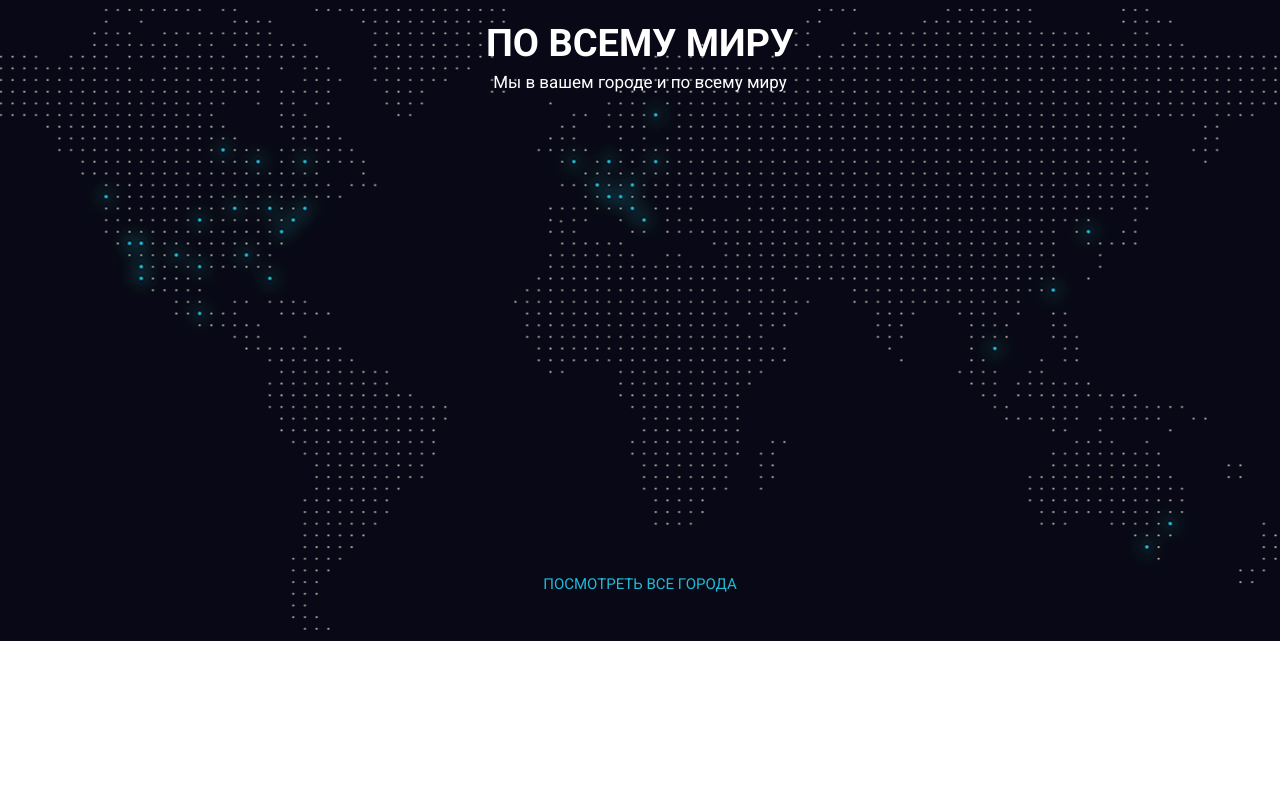
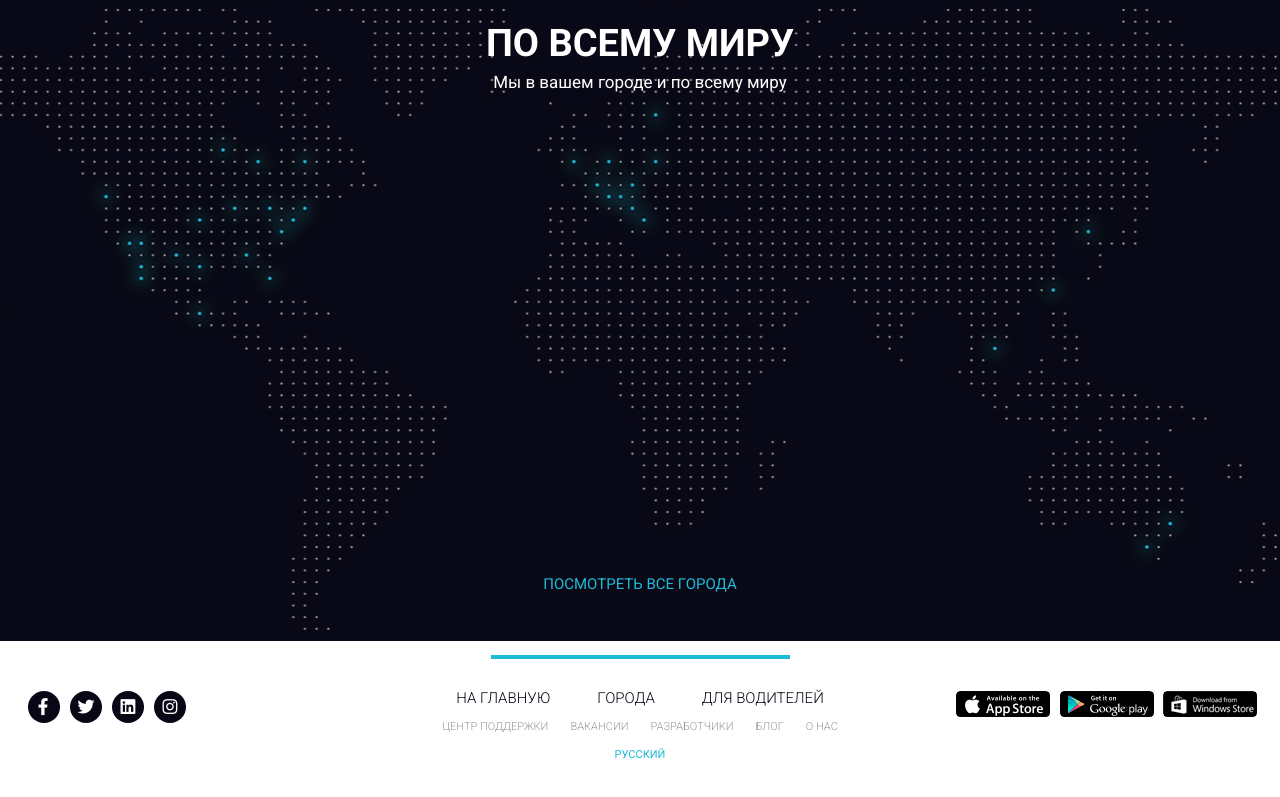
Before and after one commit to m1neil/Uber, a plain HTML site: page src/index.html in a window 1280 px wide. Shown: the part 4513-5310 px from the top of the page. Before the commit the page ends 5154 px from the top, so only its background shows below. Drawn offline with Linux system fonts and the light colour scheme.

Commit message:
last section done

```diff
--- /dev/null
+++ b/src/css/icon_fonts.css
@@ -0,0 +1,39 @@
+@font-face {
+  font-family: 'icomoon';
+  src:  url('../fonts/icomoon.eot?86fcp3');
+  src:  url('../fonts/icomoon.eot?86fcp3#iefix') format('embedded-opentype'),
+    url('../fonts/icomoon.ttf?86fcp3') format('truetype'),
+    url('../fonts/icomoon.woff?86fcp3') format('woff'),
+    url('../fonts/icomoon.svg?86fcp3#icomoon') format('svg');
+  font-weight: normal;
+  font-style: normal;
+  font-display: block;
+}
+
+[class^="icon-"]:before, [class*=" icon-"]:before {
+  /* use !important to prevent issues with browser extensions that change fonts */
+  font-family: 'icomoon' !important;
+  speak: never;
+  font-style: normal;
+  font-weight: normal;
+  font-variant: normal;
+  text-transform: none;
+  line-height: 1;
+
+  /* Better Font Rendering =========== */
+  -webkit-font-smoothing: antialiased;
+  -moz-osx-font-smoothing: grayscale;
+}
+
+.icon-linkedin:before {
+  content: "\e900";
+}
+.icon-instagram:before {
+  content: "\e902";
+}
+.icon-twitter:before {
+  content: "\e903";
+}
+.icon-facebook:before {
+  content: "\e901";
+}
--- a/src/index.html
+++ b/src/index.html
@@ -7,6 +7,7 @@
 	<meta name="viewport" content="width=device-width, initial-scale=1.0">
 	<title>Uber</title>
 	<link href="https://fonts.googleapis.com/css2?family=Roboto:wght@100;300;400;700;900&display=swap" rel="stylesheet">
+	<link rel="stylesheet" href="css/icon_fonts.css">
 	<link rel="stylesheet" href="css/style.css">
 </head>
 
@@ -401,7 +402,49 @@
 			</section>
 		</main>
 		<footer class="footer">
-
+			<div class="footer__line"></div>
+			<div class="footer__row">
+				<div class="footer__column">
+					<div class="footer__socials">
+						<a href="#" class="footer__social"><span class="icon-facebook"></span></a>
+						<a href="#" class="footer__social"><span class="icon-twitter"></span></a>
+						<a href="#" class="footer__social"><span class="icon-linkedin"></span></a>
+						<a href="#" class="footer__social"><span class="icon-instagram"></span></a>
+					</div>
+				</div>
+				<div class="footer__column">
+					<div class="footer__content">
+						<nav class="footer__menu">
+							<ul class="footer__list">
+								<li><a href="#" class="footer__link">на главную</a></li>
+								<li><a href="#" class="footer__link">города</a></li>
+								<li><a href="#" class="footer__link">для водителей</a></li>
+							</ul>
+							<ul class="footer__sublist">
+								<li><a href="#" class="footer__link footer__link_gray">центр поддержки</a></li>
+								<li><a href="#" class="footer__link footer__link_gray">вакансии</a></li>
+								<li><a href="#" class="footer__link footer__link_gray">разработчики</a></li>
+								<li><a href="#" class="footer__link footer__link_gray">блог</a></li>
+								<li><a href="#" class="footer__link footer__link_gray">о нас</a></li>
+							</ul>
+						</nav>
+						<div class="footer__language">русский</div>
+					</div>
+				</div>
+				<div class="footer__column">
+					<div class="footer__stories">
+						<a class="footer__story">
+							<img src="img/footer/appstore.png" alt="Link App Story">
+						</a>
+						<a class="footer__story">
+							<img src="img/footer/google_play.png" alt="Link Google Story">
+						</a>
+						<a class="footer__story">
+							<img src="img/footer/windows_stor.png" alt="Link Windows Story">
+						</a>
+					</div>
+				</div>
+			</div>
 		</footer>
 	</div>
 	<!-- JavaScript -->
--- a/src/scss/style.scss
+++ b/src/scss/style.scss
@@ -55,6 +55,9 @@
 		font-size: 15px;
 		font-weight: 300;
 		color: #fff;
+		&:hover {
+			text-decoration: underline;
+		}
 	}
 }
 
@@ -510,3 +513,121 @@
 		}
 	}
 }
+
+// Footer
+.footer {
+	padding: 14px 23px 39px;
+	&__row {
+		display: flex;
+	}
+
+	&__column {
+		flex: 0 1 33.333%;
+	}
+
+	&__socials {
+		display: flex;
+	}
+
+	&__social {
+		width: 32px;
+		height: 32px;
+		border-radius: 50%;
+		background-color: #070716;
+		margin: 0px 5px;
+		display: flex;
+		justify-content: center;
+		align-items: center;
+		padding-top: 1px;
+		&:first-child {
+			padding-right: 2px;
+		}
+		&:visited {
+			color: #fff;
+		}
+		span {
+			color: #fff;
+			font-size: 17px;
+		}
+	}
+
+	&__content {
+	}
+
+	&__line {
+		width: 299px;
+		height: 4px;
+		background-color: #1fbad6;
+		margin: 0px auto 32px;
+	}
+
+	&__menu {
+	}
+
+	&__list {
+		display: flex;
+		justify-content: center;
+		margin-bottom: 12px;
+		li {
+			margin: 0px 23.5px;
+			&:first-child {
+				margin-left: 0px;
+			}
+			&:last-child {
+				margin-right: 0px;
+			}
+		}
+	}
+
+	&__link {
+		color: #070716;
+		font-size: 15px;
+		font-weight: 300;
+		text-transform: uppercase;
+		&:hover {
+			text-decoration: underline;
+		}
+		&_gray {
+			color: #999999;
+			font-size: 11px;
+		}
+	}
+
+	&__sublist {
+		display: flex;
+		justify-content: center;
+		margin-bottom: 17px;
+		li {
+			margin: 0px 11px;
+			&:first-child {
+				margin-left: 0px;
+			}
+			&:last-child {
+				margin-right: 0px;
+			}
+		}
+	}
+
+	&__language {
+		text-align: center;
+		color: #1fbad6;
+		font-size: 11px;
+		text-transform: uppercase;
+	}
+
+	&__stories {
+		text-align: right;
+	}
+
+	&__story {
+		margin: 0px 3px;
+		display: inline-block;
+		cursor: pointer;
+		&:first-child {
+			margin-left: 0px;
+		}
+		&:last-child {
+			margin-right: 0px;
+		}
+	}
+}
```
Also changed, not shown: src/css/style.css, src/fonts/icomoon.ttf (added), src/fonts/icomoon.woff (added), src/img/footer/appstore.png (added), src/img/footer/google_play.png (added), src/img/footer/windows_stor.png (added), 3 other files.
